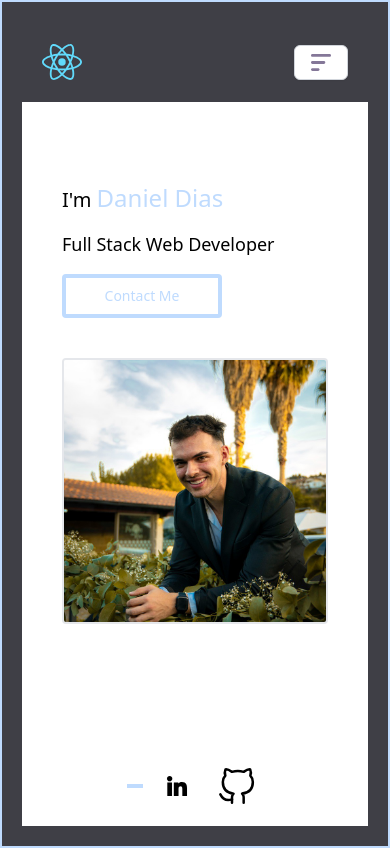
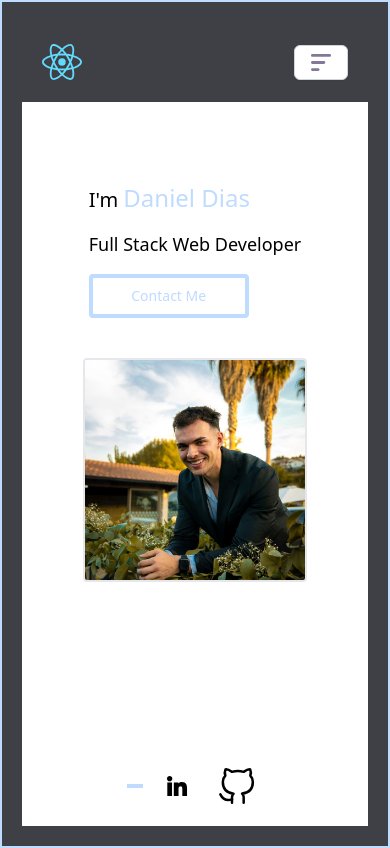
Before and after one commit to danielferreira-dias/my-portfolio-react-vite, a React (Vite) app: page / in a window 390 px wide. Built offline with nearby package versions, Linux system fonts and the light colour scheme.

Commit message:
Fixed a few bugs

```diff
--- a/src/App.jsx
+++ b/src/App.jsx
@@ -17,7 +17,7 @@ function App() {
       <section className="w-full h-svh bg-white">
         <div className="w-full h-full justify-between xs:justify-normal flex flex-col p-5">
           {/* Introduction Div */}
-          <div className='flex items-start xs:items-center justify-center xs:justify-between h-fit xs:h-full mx-5 my-5 lg:mx-10 flex-col xs:flex-row'>
+          <div className='flex items-center xs:items-starts xs:items-center justify-center xs:justify-between h-fit xs:h-full mx-5 my-5 lg:mx-10 flex-col xs:flex-row'>
             <div className='flex flex-col gap-y-4 my-10 xs:my-0'>
               <p className="text-xl sm:text-2xl lg:text-5xl">I'm <span className="text-2xl sm:text-3xl lg:text-6xl text-primary">Daniel Dias</span></p>
               <p className="text-lg sm:text-xl lg:text-3xl">Full Stack Web Developer</p>
@@ -25,7 +25,7 @@ function App() {
             </div>
 
             {/* Image Div */}
-            <div className="relative h-fit w-42  xs:flex xs:w-60 md:w-72 lg:w-80 xl:w-96 xs:ml-5">
+            <div className="relative w-56 xs:flex xs:w-60 md:w-72 lg:w-80 xl:w-96 xs:ml-5">
               <img src="profile.jpg" alt="Profile" className=" rounded border-2" />
             </div>
           </div>
```
